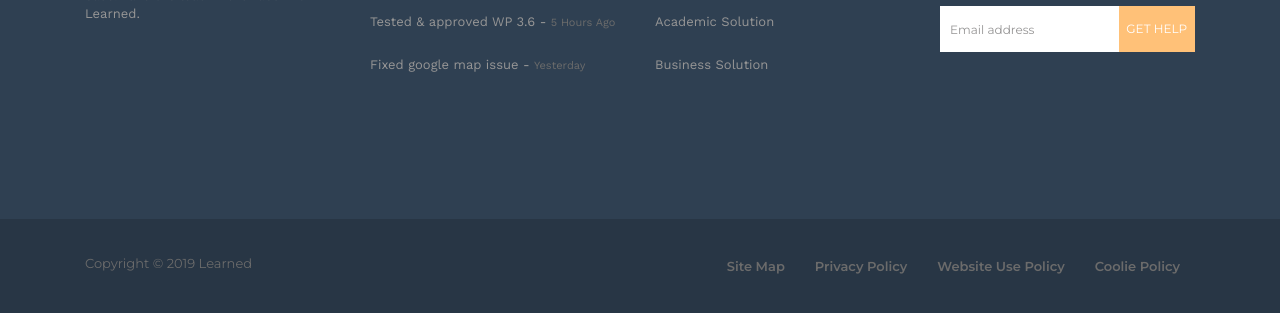
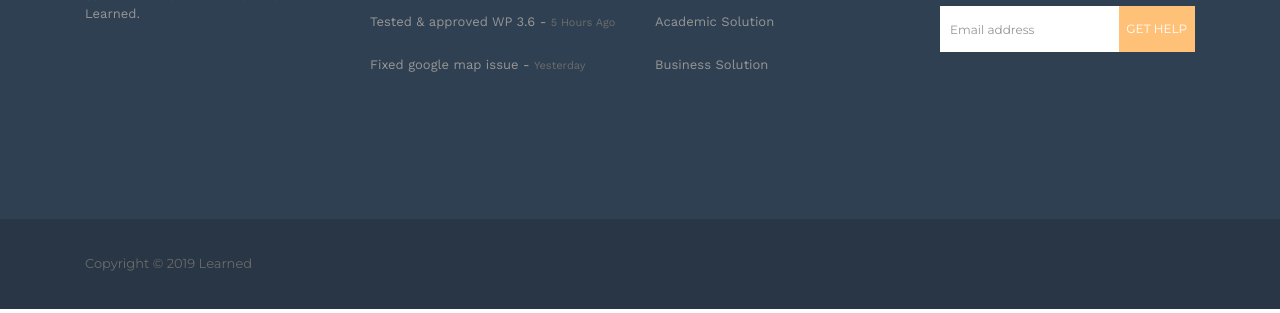
Before and after one commit to jonymridha005/education.github.io, a plain HTML site: page index.html in a window 1280 px wide. Shown: the part 3487-3800 px from the top of the page. Drawn offline with nearby package versions, Linux system fonts and the light colour scheme; a script that the page names is missing.

Commit message:
commited

```diff
--- a/index.html
+++ b/index.html
@@ -385,14 +385,14 @@
                 <div class="col-12 col-md-6">
                     <div class="copy-right">Copyright &copy  2019 Learned</div>
                 </div>
-                <div class="col-12 col-md-6">
+                <!-- <div class="col-12 col-md-6">
                     <ul class="footer-menu">
                         <li><a href="#">Site Map</a></li>
                         <li><a href="#">Privacy Policy</a></li>
                         <li><a href="#">Website Use Policy</a></li>
                         <li><a href="#">Coolie Policy</a></li>
                     </ul>
-                </div>
+                </div> -->
             </div>
         </div>
     </footer>
```
